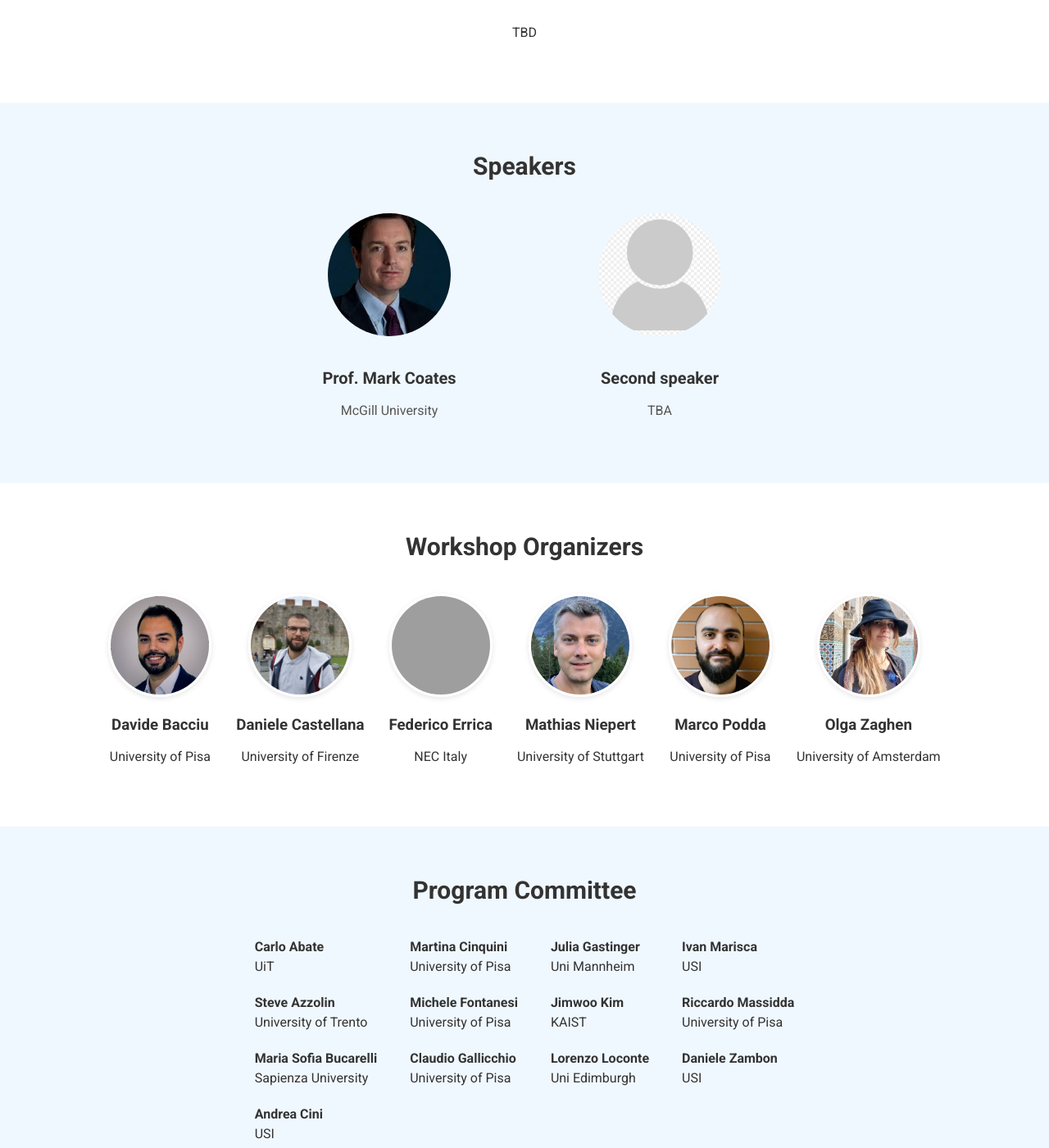
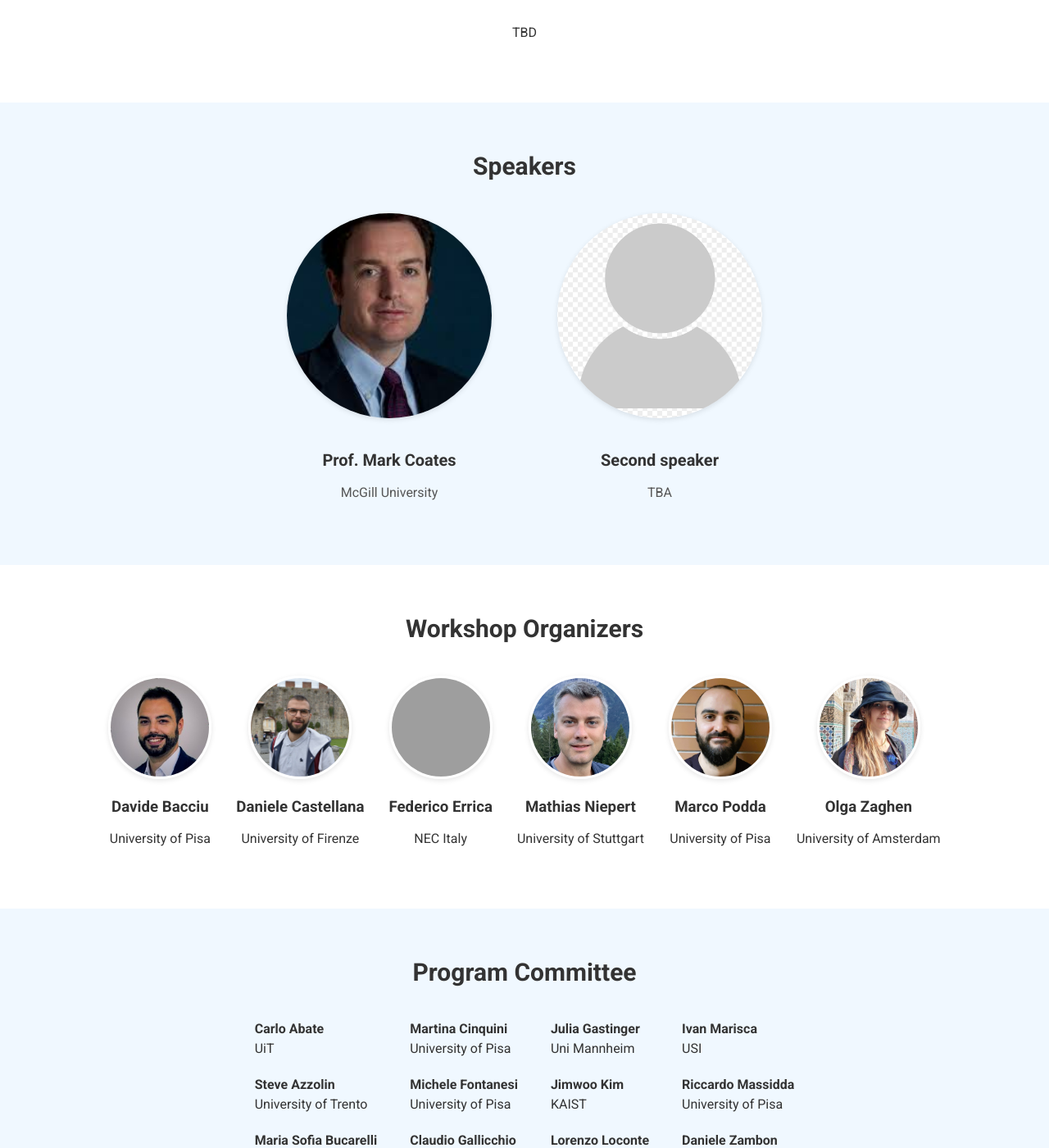
Before and after one commit to combayns2025/combayns2025.github.io, a Jekyll site: the page built from index.md, in a window 1280 px wide and 1400 px high, scrolled down 854 px. Shown: the whole window at 82% size. Built offline with Jekyll 4.4.1, drawn with Linux system fonts in a browser that asks for light colours; grey boxes are pictures that could not be loaded.

Commit message:
Update style.css

```diff
--- a/assets/css/style.css
+++ b/assets/css/style.css
@@ -246,11 +246,12 @@ main {
 
 .speaker img {
   width: 100%;
-  max-width: 150px; /* Adjust this size for smaller screens */
-  height: 150px; /* Keeps the image square */
+  max-width: 250px; /* Adjust this size for smaller screens */
+  height: 250px; /* Keeps the image square */
   border-radius: 50%; /* Makes the image round */
   object-fit: cover;
   margin-bottom: 15px;
+  box-shadow: 0 2px 6px rgba(0, 0, 0, 0.1);
 }
 
 .speaker h3 {
```
